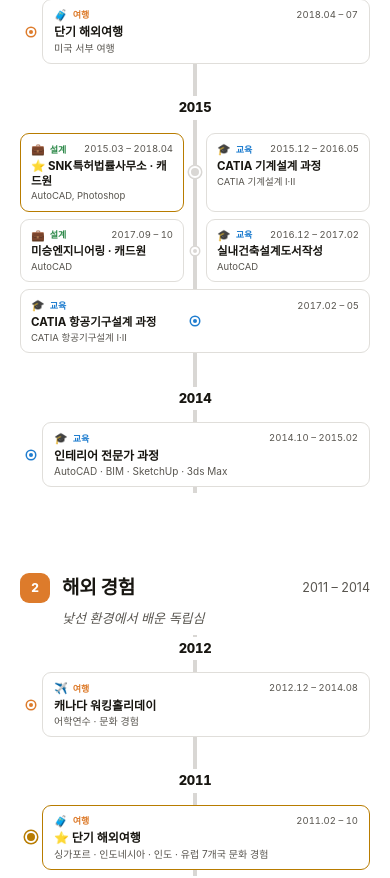
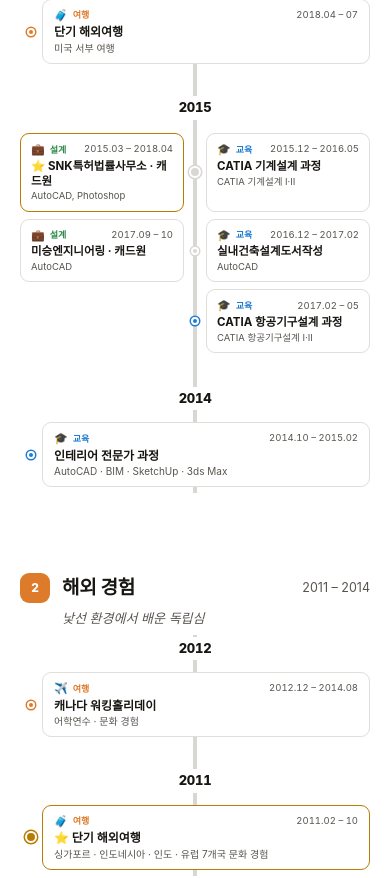
Before and after one commit to ginaseo/dev-gina, a React (Vite) app: page / in a window 390 px wide. Shown: the part 1660-2538 px from the top of the page. Built offline with nearby package versions, Linux system fonts and the light colour scheme; a web font is replaced by a local one.

Commit message:
Revert "Fix mobile overlap-lane rows with single occupant rendering squished"
This reverts commit 112cb8fd28192343d237848b4f42e9fe3cec78f4.

```diff
--- a/src/App.tsx
+++ b/src/App.tsx
@@ -99,7 +99,6 @@ export default function App() {
               chapterTopPad={chapterTopPad}
               chapterFontSize={chapterFontSize}
               yearFontSize={yearFontSize}
-              isMobile={isMobile}
             />
           )}
           {viewMode === 'category' && (
--- a/src/components/ChapterSection.tsx
+++ b/src/components/ChapterSection.tsx
@@ -9,7 +9,6 @@ interface LayoutProps {
   chapterTopPad: number
   chapterFontSize: number
   yearFontSize: number
-  isMobile: boolean
 }
 
 interface Props {
@@ -18,7 +17,7 @@ interface Props {
 }
 
 export default function ChapterSection({ chapter: c, layout }: Props) {
-  const { sidePad, zigzagCols, laneGap, chapterTopPad, chapterFontSize, yearFontSize, isMobile } = layout
+  const { sidePad, zigzagCols, laneGap, chapterTopPad, chapterFontSize, yearFontSize } = layout
 
   return (
     <div style={{ maxWidth: 900, margin: '0 auto', padding: `${chapterTopPad}px ${sidePad}px ${chapterTopPad}px` }}>
@@ -51,32 +50,19 @@ export default function ChapterSection({ chapter: c, layout }: Props) {
             {grp.isOverlap && (
               <div style={{ padding: '4px 0', margin: '0 0 6px', position: 'relative' }}>
                 <div style={{ display: 'grid', gridTemplateColumns: `1fr ${laneGap} 1fr` }}>
-                  {grp.rows.map((row) => {
-                    const single = isMobile && ((row.l && !row.r) || (!row.l && row.r))
-                    return (
+                  {grp.rows.map((row) => (
                     <div key={row.rowNum} style={{ display: 'contents' }}>
-                        {single ? (
-                          <div style={{ gridColumn: '1 / -1', gridRow: row.rowNum, display: 'flex', justifyContent: 'center', padding: '3.5px 0' }}>
-                            {row.l
-                              ? <LaneCard node={row.l} laneColor={grp.laneLColor} laneLabel={grp.laneLLabel} />
-                              : <LaneCard node={row.r!} laneColor={grp.laneRColor} laneLabel={grp.laneRLabel} />}
-                          </div>
-                        ) : (
-                          <>
                       <div style={{ gridColumn: 1, gridRow: row.rowNum, display: 'flex', justifyContent: 'flex-end', padding: '3.5px 0' }}>
                         {row.l && <LaneCard node={row.l} laneColor={grp.laneLColor} laneLabel={grp.laneLLabel} />}
+                      </div>
+                      <div style={{ gridColumn: 2, gridRow: row.rowNum, display: 'flex', alignItems: 'center', justifyContent: 'center' }}>
+                        <div style={{ width: row.dotSize, height: row.dotSize, borderRadius: '50%', background: row.dotColor, border: '2px solid var(--card-bg)', boxShadow: `0 0 0 1.5px ${row.dotColor}`, flexShrink: 0 }} />
                       </div>
                       <div style={{ gridColumn: 3, gridRow: row.rowNum, display: 'flex', justifyContent: 'flex-start', padding: '3.5px 0' }}>
                         {row.r && <LaneCard node={row.r} laneColor={grp.laneRColor} laneLabel={grp.laneRLabel} />}
                       </div>
-                          </>
-                        )}
-                        <div style={{ gridColumn: 2, gridRow: row.rowNum, display: 'flex', alignItems: 'center', justifyContent: 'center', position: 'relative', zIndex: 2 }}>
-                          <div style={{ width: row.dotSize, height: row.dotSize, borderRadius: '50%', background: row.dotColor, border: '2px solid var(--card-bg)', boxShadow: `0 0 0 1.5px ${row.dotColor}`, flexShrink: 0 }} />
                     </div>
-                      </div>
-                    )
-                  })}
+                  ))}
                 </div>
               </div>
             )}
--- a/src/components/TimelineView.tsx
+++ b/src/components/TimelineView.tsx
@@ -9,7 +9,6 @@ interface Props {
   chapterTopPad: number
   chapterFontSize: number
   yearFontSize: number
-  isMobile: boolean
 }
 
 export default function TimelineView({ chapters, ...layout }: Props) {
```
Lines whose indentation alone changed are shown as unchanged.
